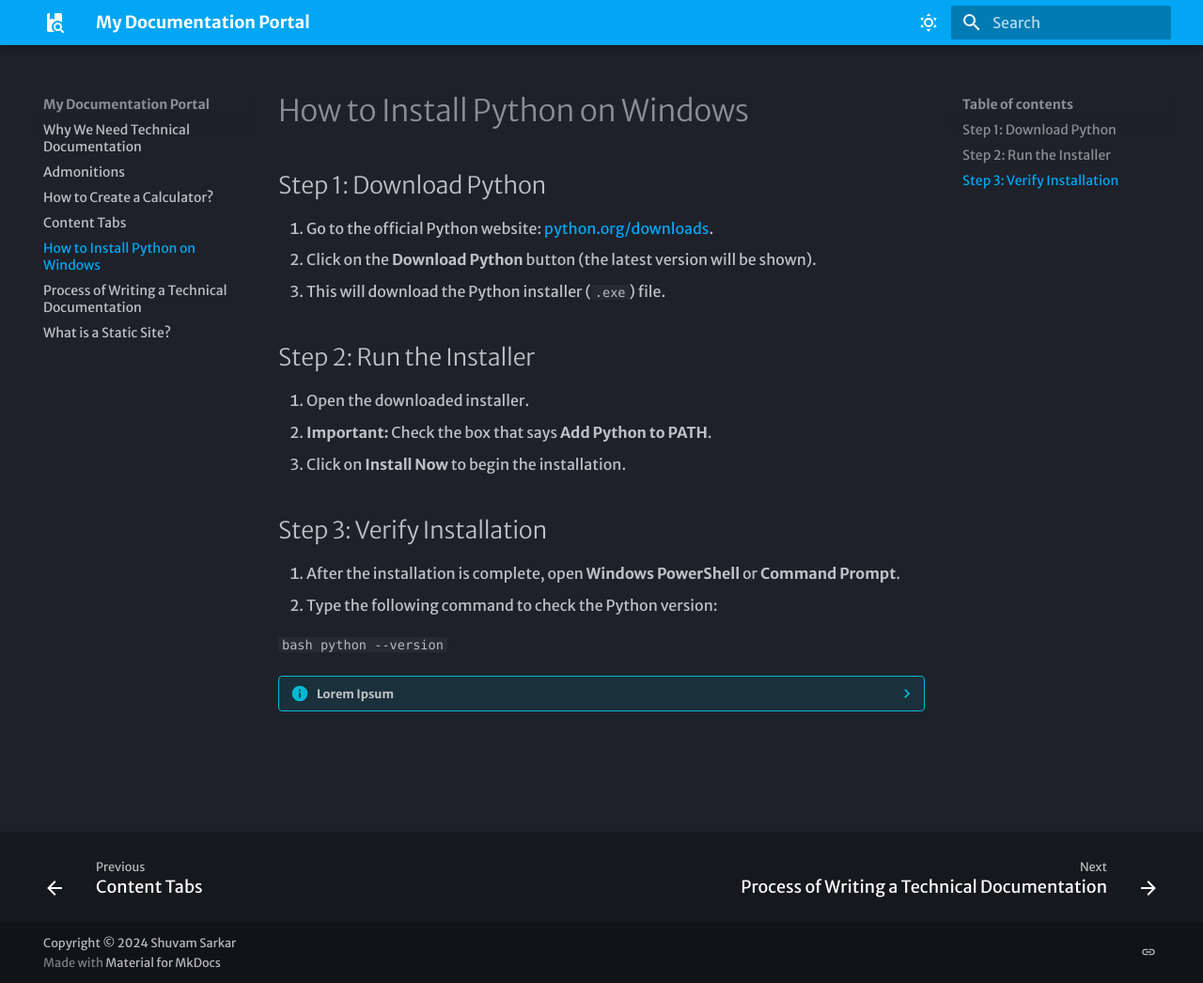
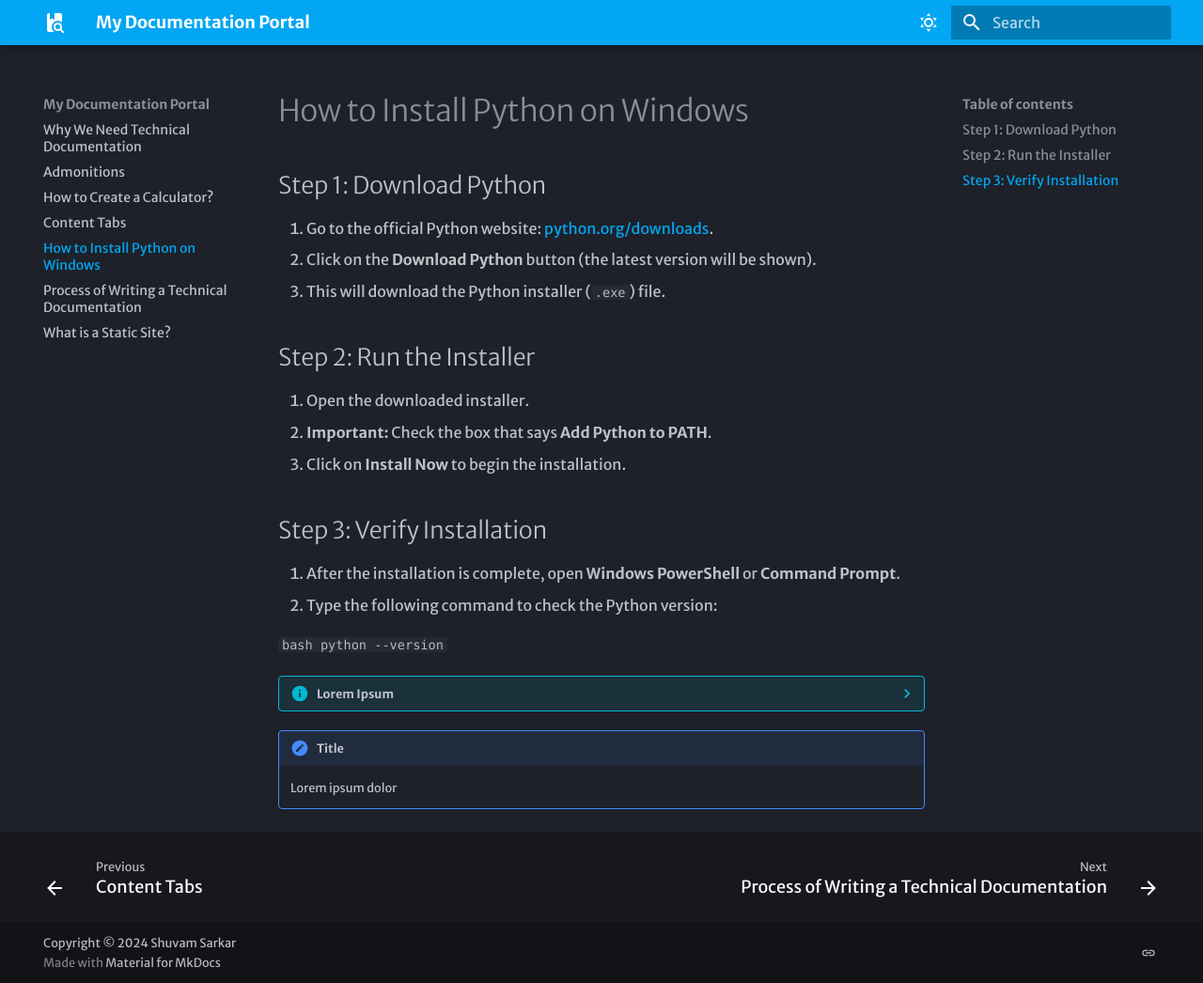
Before and after one commit to Shuvam119/technical-documentation, an MkDocs documentation site: the page built from docs/Sample.md, in a window 1280 px wide and 1046 px high. Shown: the whole window at 94% size. Built offline with MkDocs 1.6.1 and Material for MkDocs 9.7.7, drawn with Linux system fonts in a browser that asks for light colours; some web fonts are replaced.

Commit message:
Added another note to Sample

```diff
--- a/docs/Sample.md
+++ b/docs/Sample.md
@@ -23,3 +23,6 @@
 ??? info "Lorem Ipsum"
     Lorem impsum dolor Lorem impsum dolor  Lorem impsum dolor
     Lorem impsum dolor Lorem impsum dolor
+
+!!! note "Title"
+    Lorem ipsum dolor
```
